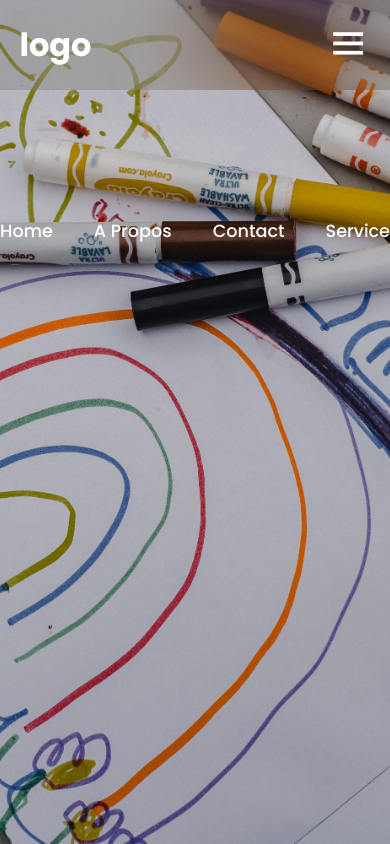
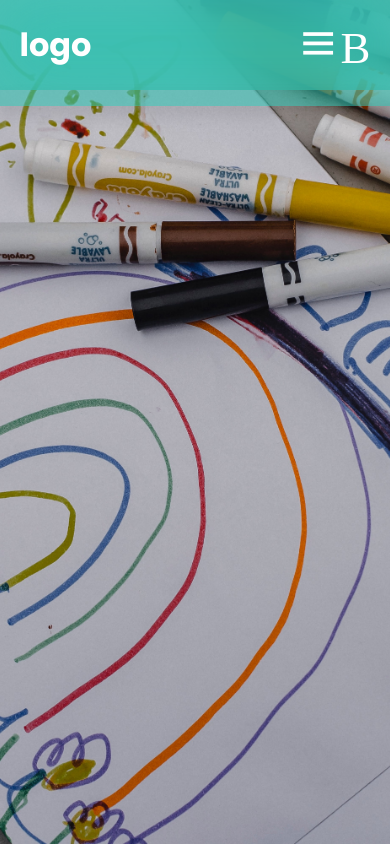
Before and after one commit to Gaston667/ECOLE, a Flask app: page / in a window 390 px wide. Run offline with Flask 3, Linux system fonts and the light colour scheme.

Commit message:
Finition de la bar de navigation

```diff
--- a/static/css/styles.css
+++ b/static/css/styles.css
@@ -8,7 +8,9 @@
 }
 
 body{
-    height: 100vh;
+    min-height: 100vh;
+    background-color: white;
+    color: #fff;
     background: url('../img/pexels-allan-mas-5622361.jpg');
     background-size: cover;
     background-position: center;
@@ -21,13 +23,39 @@ body{
     left: 0;
     width: 100%;
     padding: 1.3rem 10%;
-    background: rgba(0, 0, 0, .1);
-    backdrop-filter: blur(50px);
-    -webkit-backdrop-filter: blur(50px); /* Ajoutez cette ligne pour Chrome et Safari */
+    background: rgba(46, 194, 179, 0.520);
+    backdrop-filter: blur(30px);
     display: flex;
     justify-content: space-between;
     align-items: center;
     z-index: 100;
+}
+
+.header::before{
+    content: '';
+    position: absolute;
+    top: 0;
+    left: 0;
+    width: 100%;
+    height: 100%;
+    background: rgba(46, 194, 179, 0.520);
+    backdrop-filter: blur(30px);
+    z-index: -1;
+}
+
+.header::after{
+    content: '';
+    position: absolute;
+    top: 0;
+    left: -100%;
+    width: 100%;
+    height: 100%;
+    background: linear-gradient(90deg, transparent, rgba(255, 255, 255, 0.5), transparent);
+    transition: .5s;
+}
+
+.header:hover::after{
+    left: 100%;
 }
 
 .logo{
@@ -43,6 +71,10 @@ body{
     text-decoration: none;
     font-weight: 500;
     margin-left: 2.5rem;
+}
+
+#check{
+    display: none;
 }
 
 .icons{
@@ -66,14 +98,35 @@ body{
     .icons{
         display: inline-flex;
     }
+
+    #check:checked~.icons #menu-icon{
+        display: none;
+    }
+
+    .icons #close-icon{
+        display: none;
+    }
+
+    #check:checked~.icons #close-icon{
+        display: block;
+    }
+
     .navbar{
         position: absolute;
         top: 100%;
         left: 0;
         width: 100%;
+        height: 0;
+        background: rgba(46, 194, 179, 0.561);
+        backdrop-filter: blur(50px);
+        box-shadow: 0 .5rem 1rem rgba(0, 0, 0, .1);
+        overflow: hidden;
+        transition: .3s ease;
+    }
+
+    #check:checked~.navbar{
         height: 17.7rem;
-        backdrop-filter: blur(50px);
-        -webkit-backdrop-filter: blur(50px); /* Ajoutez cette ligne pour Chrome et Safari */
+
     }
 
     .navbar a{
@@ -81,5 +134,14 @@ body{
         font-size: 1.1rem;
         margin: 1.5rem 0;
         text-align: center;
+        transform: translateY(-50px);
+        opacity: 0;
+        transition: .3s ease;
+    }
+
+    #check:checked~.navbar a{
+        transform: translateY(0px);
+        opacity: 1;
+        transition-delay: calc(.16s * var(--i));
     }
 }
--- a/static/css/styles_profs_dash.css
+++ b/static/css/styles_profs_dash.css
@@ -25,17 +25,6 @@ table {
     width: 100%;
 }
 
-/* Style pour le bouton de navigation */
-nav ul {
-    list-style: none;
-    padding: 0;
-    display: flex;
-}
-
-nav ul li {
-    margin-right: 10px;
-}
-
 /* Style pour les boutons */
 .btn {
     background-color: #007BFF;
--- a/templates/base.html
+++ b/templates/base.html
@@ -26,15 +26,18 @@
   <!-- code pour la bare de navigation -->
   <header class="header">
     <a href="#" class="logo">logo</a>
-    <label for="" class="icons">
-      <i class='bx bx-menu'></i>
+
+    <input type="checkbox" id="check">
+    <label for="check" class="icons">
+      <i class='bx bx-menu' id="menu-icon">B</i>
+      <i class="bx bx-x" id="close-icon">X</i>
     </label>
 
     <nav class="navbar">
-      <a href="#">Home</a>
-      <a href="#">A Propos</a>
-      <a href="#">Contact</a>
-      <a href="#">Service</a>
+      <a href="#"  style="--i:0;">Home</a>
+      <a href="#"  style="--i:1;">A Propos</a>
+      <a href="#"  style="--i:2;">Contact</a>
+      <a href="#"  style="--i:3;">Service</a>
     </nav>
   </header>
 
```
